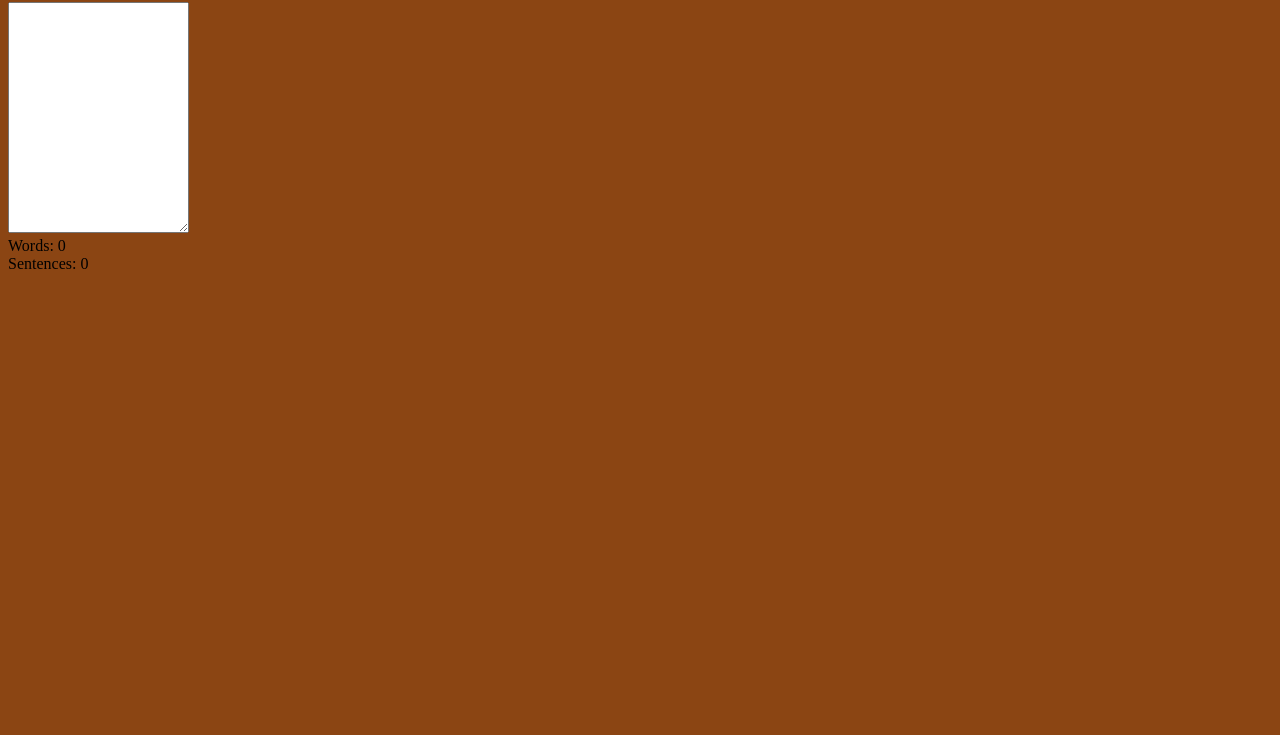
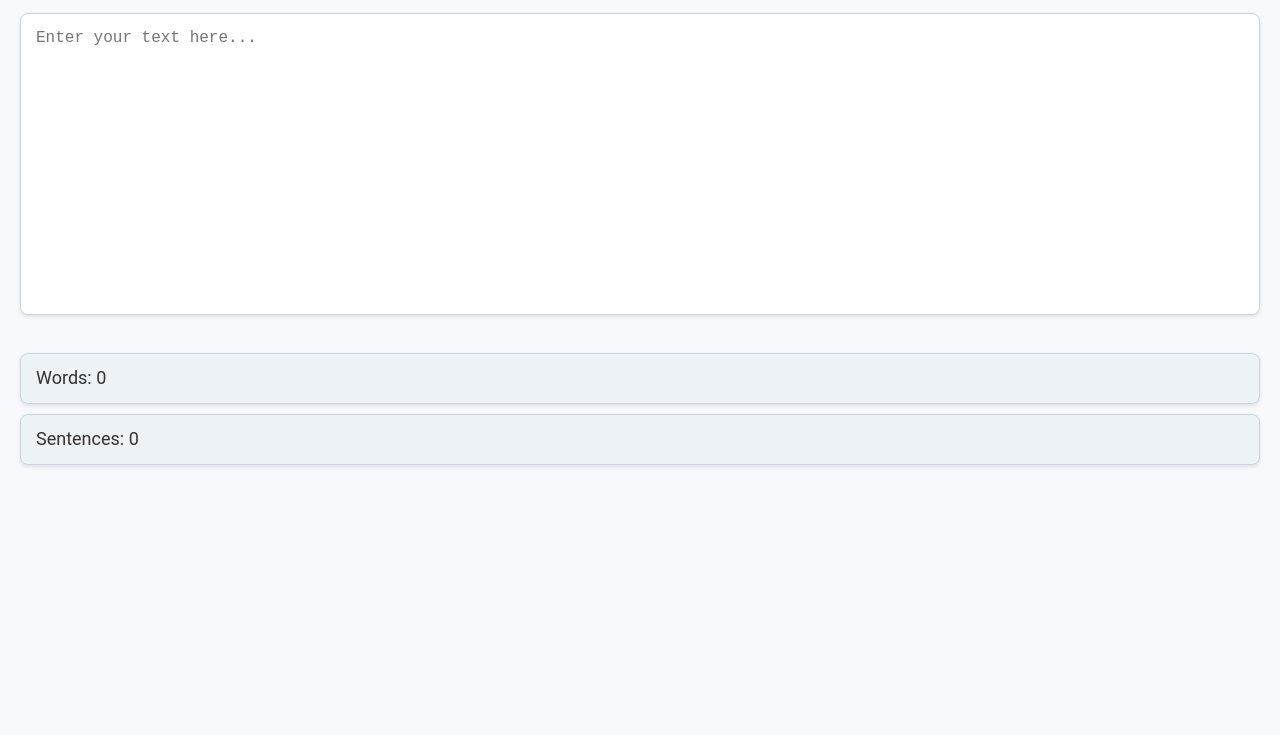
Before and after one commit to John-Yumul/Exercise-1-html, a plain HTML site: page Laboratory Activities/Laboratory Activity 3 – 22-11-2024/index.html in a window 1280 px wide. Shown: the part 65-800 px from the top of the page. Drawn offline with Linux system fonts and the light colour scheme.

Commit message:
Add files via upload

```diff
--- a/Laboratory Activities/Laboratory Activity 3 – 22-11-2024/app.js
+++ b/Laboratory Activities/Laboratory Activity 3 – 22-11-2024/app.js
@@ -1,4 +1,3 @@
-// Get references to DOM elements
 const textInput = document.getElementById("textInput");
 const wordcount = document.getElementById("wordcount");
 const sentenceCount = document.getElementById("sentenceCount");
@@ -10,9 +9,9 @@ textInput.addEventListener("input", () => {
 
   // Compute the word count
   const words = text.split(/\s+/).filter(word => word.length > 0);
-  wordcount.textContent = words.length;
+  wordcount.textContent = "Words: " + words.length;
 
   // Compute the sentence count
   const sentences = text.split(/[.!?]+(?:\s|$)/).filter(sentence => sentence.trim().length > 0);
-  sentenceCount.textContent = sentences.length;
+  sentenceCount.textContent = "Sentences: " + sentences.length;
 });
--- a/Laboratory Activities/Laboratory Activity 3 – 22-11-2024/styles.css
+++ b/Laboratory Activities/Laboratory Activity 3 – 22-11-2024/styles.css
@@ -1,3 +1,64 @@
-body {
-    background-color: saddlebrown;
-}
+
+* {
+    margin: 0;
+    padding: 0;
+    box-sizing: border-box;
+  }
+
+  /* Body Styling */
+  body {
+    font-family: 'Roboto', sans-serif;
+    background-color: #f7f9fc; /* Light Grayish Blue */
+    color: #333; /* Dark Gray */
+    line-height: 1.6;
+    padding: 20px;
+  }
+
+  /* Header Styling */
+  h2 {
+    color: #2d3748; /* Charcoal */
+    text-align: center;
+    margin-bottom: 20px;
+  }
+
+  /* Textarea Styling */
+  textarea {
+    width: 100%;
+    border: 1px solid #cbd5e0; /* Light Gray */
+    border-radius: 8px;
+    padding: 15px;
+    font-size: 16px;
+    resize: none;
+    box-shadow: 0 2px 4px rgba(0, 0, 0, 0.1);
+    margin-bottom: 20px;
+    background-color: #ffffff; /* White */
+    color: #1a202c; /* Charcoal */
+  }
+
+  /* Counter Div Styling */
+  #wordcount, #sentenceCount {
+    font-size: 18px;
+    margin: 10px 0;
+    padding: 10px 15px;
+    background-color: #edf2f7; /* Pale Blue */
+    border: 1px solid #cbd5e0; /* Light Gray */
+    border-radius: 8px;
+    box-shadow: 0 2px 4px rgba(0, 0, 0, 0.1);
+  }
+
+  /* Hover Effect for Counter Divs */
+  #wordcount:hover, #sentenceCount:hover {
+    background-color: #e2e8f0; /* Slightly Darker Pale Blue */
+  }
+
+  /* Responsive Design */
+  @media (max-width: 768px) {
+    textarea {
+      font-size: 14px;
+      padding: 10px;
+    }
+
+    #wordcount, #sentenceCount {
+      font-size: 16px;
+    }
+  }
```
Also changed, not shown: Laboratory Activities/Laboratory Activity 3 – 22-11-2024/index.html (+1 -2 lines).
